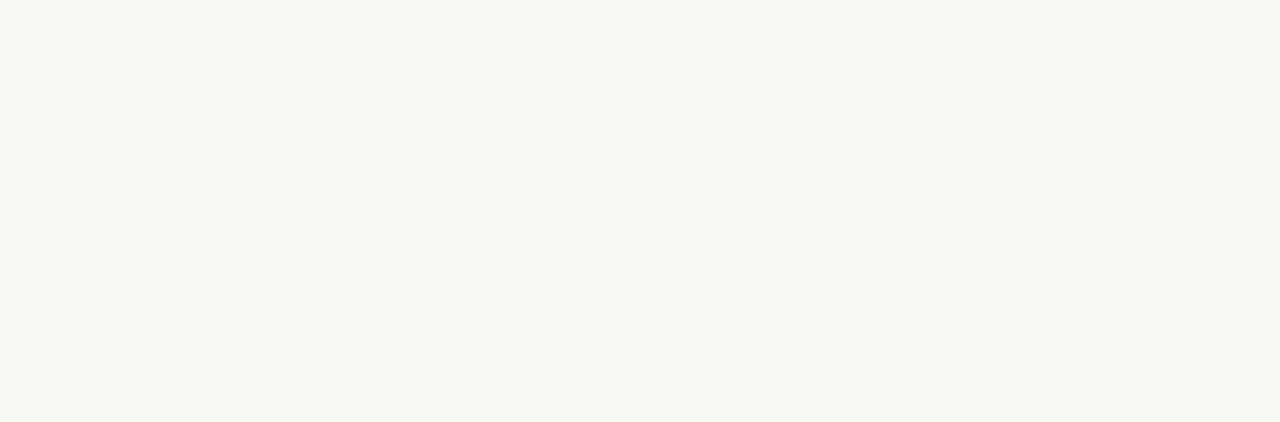
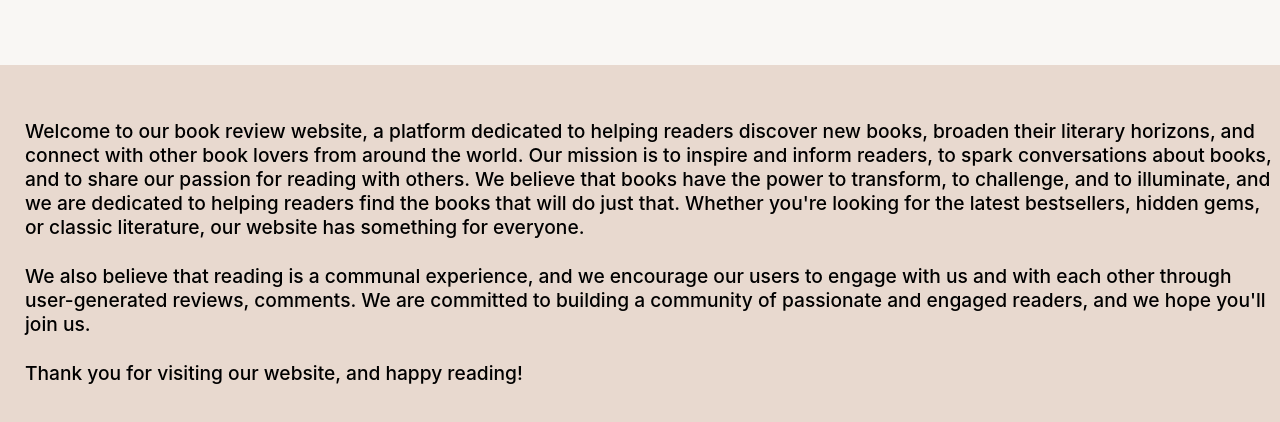
Before and after one commit to fcaione/SocialReading, a React (Create React App) app in the folder client/: page /about in a window 1280 px wide. Before the commit this address had no page. Shown: the top 422 px of the page. Built offline with nearby package versions, Linux system fonts and the light colour scheme.

Commit message:
about page added

```diff
--- a/client/src/App.js
+++ b/client/src/App.js
@@ -12,6 +12,7 @@
 import PostsUpdateForm from "./components/PostsUpdateForm"
 import Favorites from "./pages/Favorites"
 import ScrollToTop from "./components/ScrollToTop"
+import About from "./pages/About"
 
 function App() {
 	const [user, setUser] = useState(localStorage.getItem("userId"))
@@ -58,6 +59,10 @@
 						path="/favorites"
 						element={<Favorites user={user} />}
 					/>
+					<Route
+						path="/about"
+						element={<About />}
+					/>
 				</Routes>
 			</ScrollToTop>
 		</div>
--- /dev/null
+++ b/client/src/pages/About.css
@@ -0,0 +1,13 @@
+.about {
+    height: 100vh;
+    margin-top: 65px;
+    padding-top: 35px;
+    background-color: #E8D9CF;
+}
+
+.about--p {
+    margin-bottom: 25px;
+    font-size: 1.2rem;
+    font-weight: 500;
+    margin-left: 25px;
+}
--- /dev/null
+++ b/client/src/pages/About.jsx
@@ -0,0 +1,34 @@
+import "./About.css"
+
+export const About = () => {
+	return (
+		<div className="about">
+			<p className="about--p">Welcome to our book review website, a platform dedicated to helping
+			readers discover new books, broaden their literary horizons, and
+			connect with other book lovers from around the world.
+            Our mission is to inspire and inform readers, to spark
+			conversations about books, and to share our passion for reading with
+			others. We believe that books have the power to transform, to
+			challenge, and to illuminate, and we are dedicated to helping
+			readers find the books that will do just that. Whether you're
+			looking for the latest bestsellers, hidden gems, or classic
+			literature, our website has something for everyone.
+			</p>
+			<p className="about--p">
+            We also believe that
+			reading is a communal experience, and we encourage our users to
+			engage with us and with each other through user-generated reviews,
+			comments.
+            We are committed to
+			building a community of passionate and engaged readers, and we hope
+			you'll join us.
+			</p>
+			<p className="about--p">
+			Thank you for visiting our website, and happy
+			reading!
+			</p>
+		</div>
+	)
+}
+
+export default About
```
Also changed, not shown: 1 other file (tests, documents, lock files or other folders).
